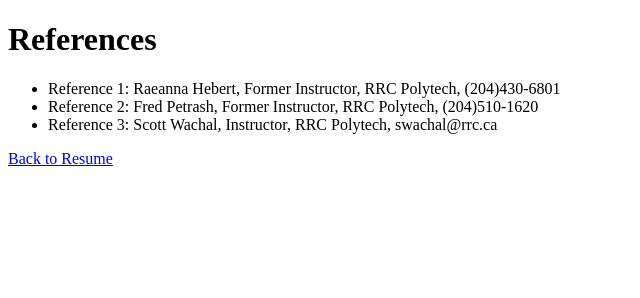
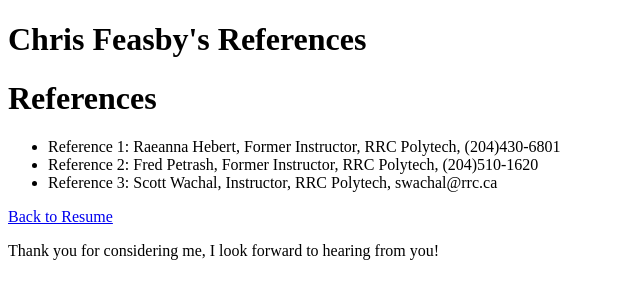
Before and after one commit to rrc-w2025-cfeasby/front_end_assignment_1_resume, a plain HTML site: page references.html in a window 1280 px wide. Shown: the whole page, without its empty margins (0-640 px from the left). Drawn offline with Linux system fonts and the light colour scheme.

Commit message:
Add some semantic structuring and a bit more information

```diff
--- a/references.html
+++ b/references.html
@@ -6,6 +6,10 @@
 		<title>Chris Feasby's References</title>
 	</head>
 	<body>
+        <header>
+            <h1>Chris Feasby's References</h1>
+        </header>
+        <main>
             <h1>References</h1>
             <ul>
                 <li>Reference 1: Raeanna Hebert, Former Instructor, RRC Polytech, (204)430-6801</li>
@@ -13,5 +17,9 @@
                 <li>Reference 3: Scott Wachal, Instructor, RRC Polytech, swachal@rrc.ca</li>
             </ul>
             <p><a href="index.html" rel="noopener noreferrer">Back to Resume</a></p>
+        </main>
+        <footer>
+            <p>Thank you for considering me, I look forward to hearing from you!</p>
+        </footer>
     </body>
 </html>
```
Lines whose indentation alone changed are shown as unchanged.
